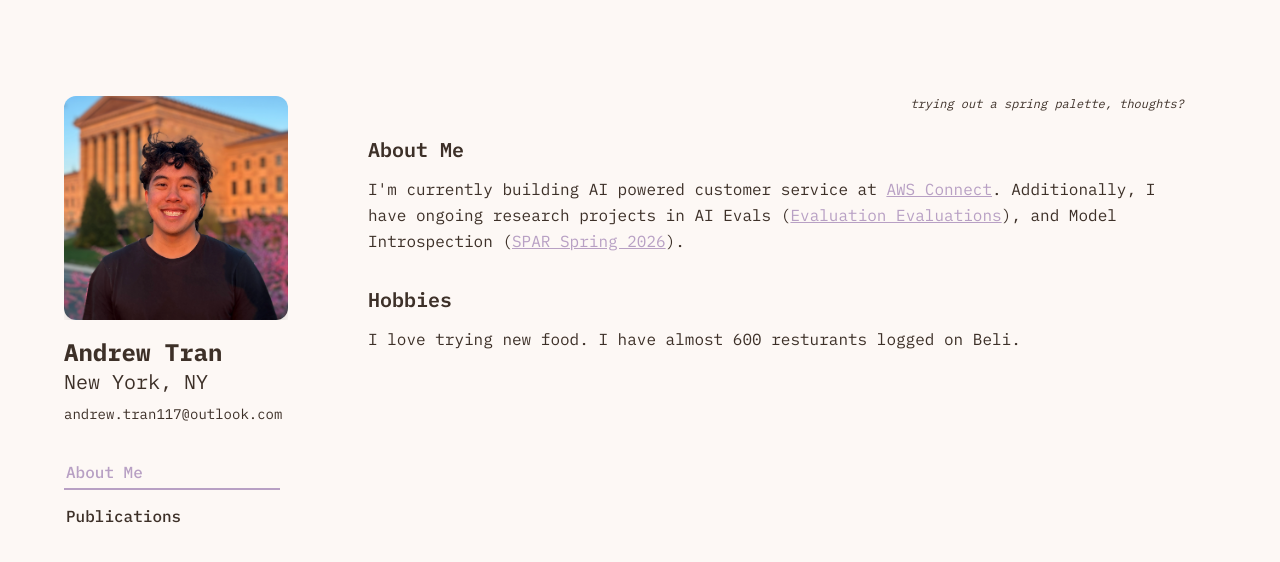
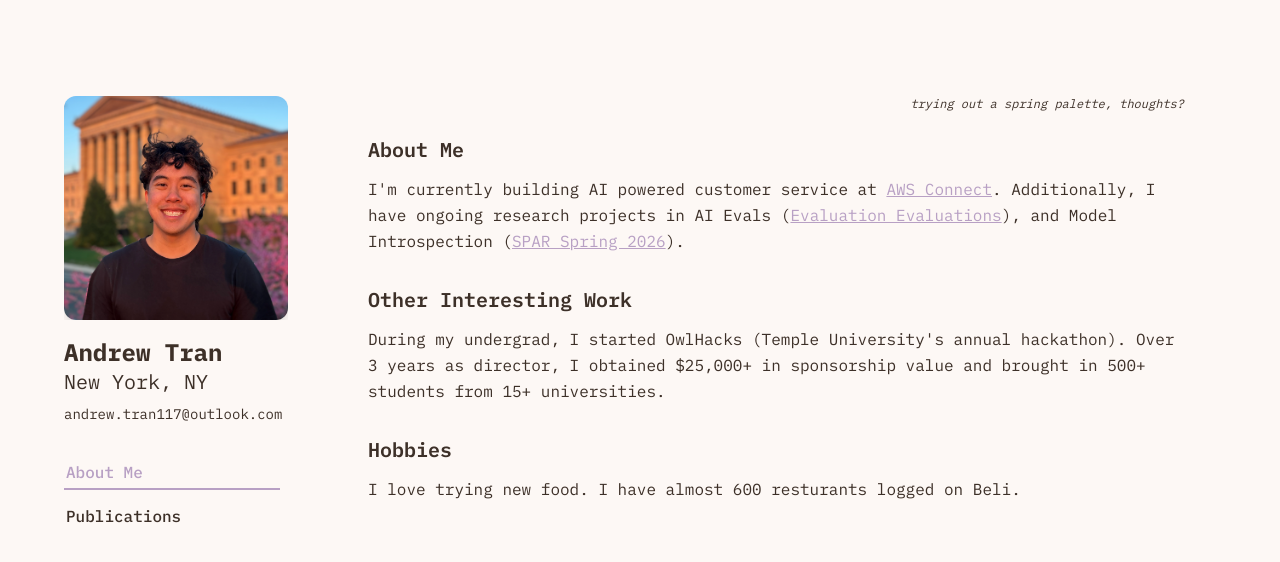
Before and after one commit to andrewtran117/andrewtran117.github.io, a Next.js app: page / in a window 1280 px wide. Shown: the top 562 px of the page. Built offline with nearby package versions, Linux system fonts and the light colour scheme.

Commit message:
Add OwlHacks

```diff
--- a/app/page.tsx
+++ b/app/page.tsx
@@ -104,6 +104,13 @@ export default function Home() {
               </p>
             </div> */}
 
+            <div className="mb-8">
+              <h2 className="text-xl font-semibold mb-3">Other Interesting Work</h2>
+              <p className="text-base leading-relaxed mb-4">
+                During my undergrad, I started OwlHacks (Temple University's annual hackathon). Over 3 years as director, I obtained $25,000+ in sponsorship value and brought in 500+ students from 15+ universities.
+              </p>
+            </div>
+
             {/* Hobbies Section */}
             <div className="mb-8">
               <h2 className="text-xl font-semibold mb-3">Hobbies</h2>
```
